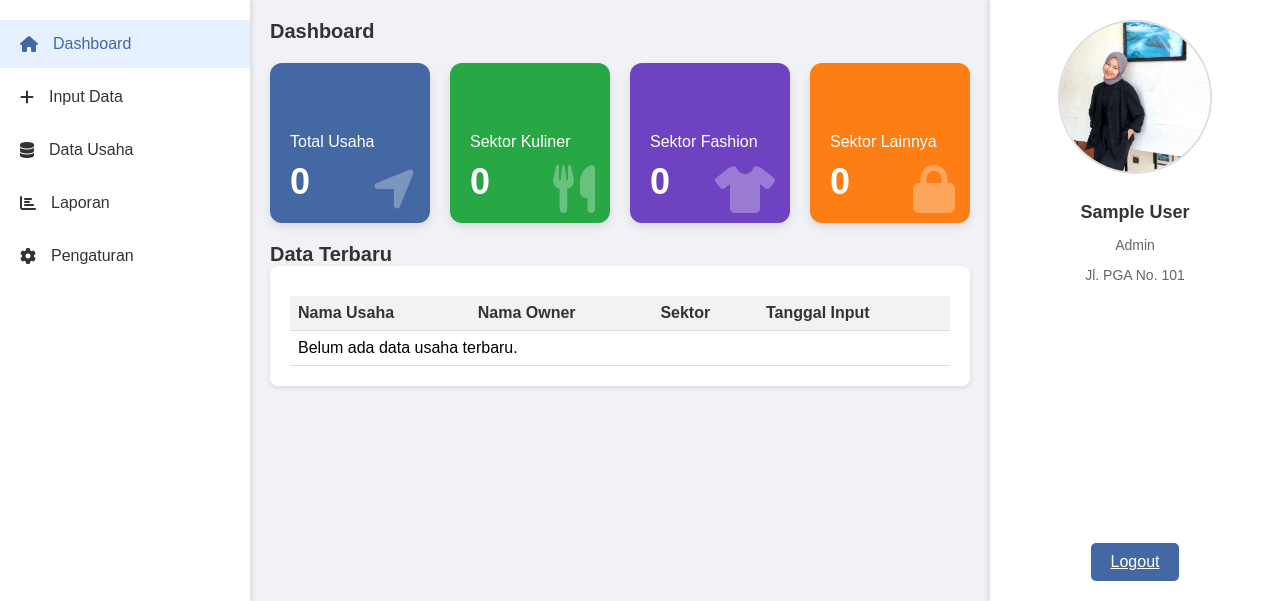
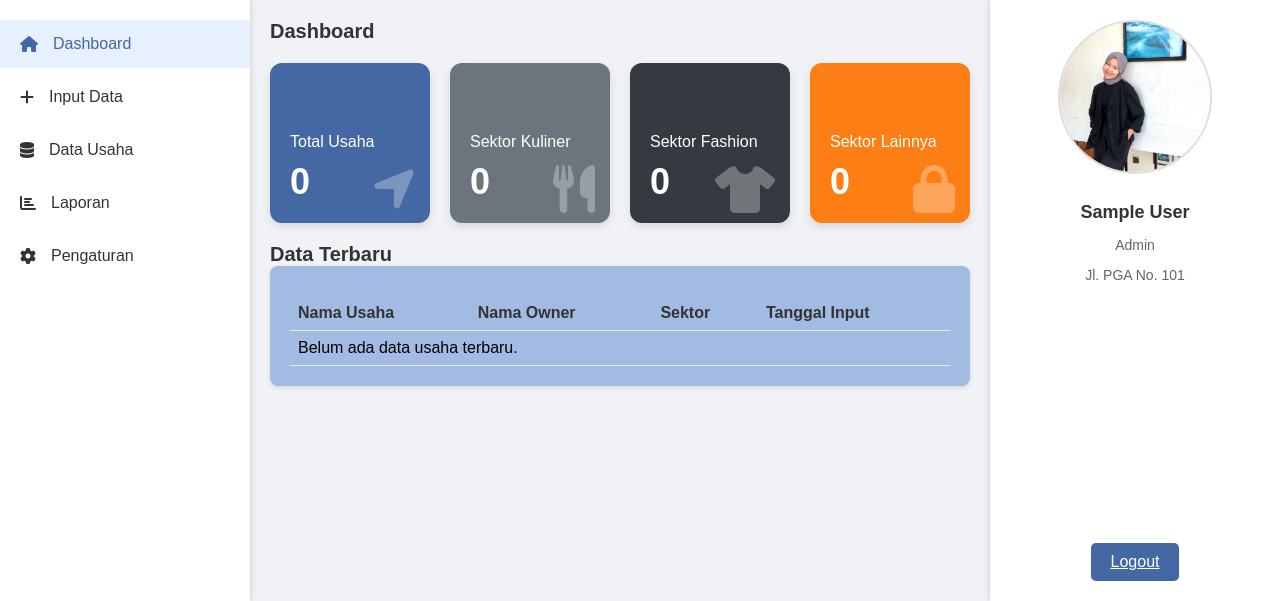
Before and after one commit to khairakeyy/dashboardperforma, a PHP site: page / in a window 1280 px wide. Shown: the part 199-800 px from the top of the page. Run offline with PHP 8.4, Linux system fonts and the light colour scheme; the visitor is signed in with stand-in values (Sample User, id 1); data that the repository does not hold is empty.

Commit message:
Enhance UI with additional card styles and update data table aesthetics

```diff
--- a/index.php
+++ b/index.php
@@ -79,8 +79,12 @@ $result_terbaru = mysqli_query($koneksi, $query_terbaru);
         .card-green-kuliner { background-color: #28a745; }
         .card-purple-fashion { background-color: #6f42c1; }
         .card-orange-lainnya { background-color: #fd7e14; }
+        .card-dark-lainnya { background-color: #343a40; }
+        .card-teal-edukasi { background-color: #20c997; }
+        .card-gray-transport { background-color: #6c757d; }
+        .card-orange-kerajinan { background-color: #fd7e14; }
         .data-terbaru { margin-top: 0; }
-        .data-terbaru-box { background-color: #fff; padding: 20px; border-radius: 8px; box-shadow: 0 2px 5px rgba(0, 0, 0, 0.1); }
+        .data-terbaru-box { background-color: #a2bbe2; padding: 20px; border-radius: 8px; box-shadow: 0 2px 5px rgba(0, 0, 0, 0.1); }
         .sidebar-right { width: 250px; background-color: #fff; padding: 20px; box-shadow: -2px 0 5px rgba(0, 0, 0, 0.1); display: flex; flex-direction: column; align-items: center; }
         .profile-pic-container { width: 150px; height: 150px; border-radius: 50%; overflow: hidden; margin-bottom: 10px; border: 2px solid #ddd; }
         .profile-pic { width: 100%; height: 100%; object-fit: cover; }
@@ -90,8 +94,8 @@ $result_terbaru = mysqli_query($koneksi, $query_terbaru);
         .logout-button { background-color: #4468a3; color: #fff; border: none; padding: 10px 20px; border-radius: 5px; cursor: pointer; font-size: 16px; margin-top: auto; }
         .logout-button:hover { background-color: #314d79; }
         .data-terbaru-table { width: 100%; border-collapse: collapse; margin-top: 10px; }
-        .data-terbaru-table th, .data-terbaru-table td { text-align: left; padding: 8px; border-bottom: 1px solid #ddd; }
-        .data-terbaru-table th { background-color: #f2f2f2; color: #333; }
+        .data-terbaru-table th, .data-terbaru-table td { text-align: left; padding: 8px; border-bottom: 1px solid #eaeaeaff; }
+        .data-terbaru-table th { background-color: #a2bbe2; color: #333; }
         .data-terbaru-table tr:hover { background-color: #f5f5f5; }
     </style>
 </head>
@@ -134,21 +138,21 @@ $result_terbaru = mysqli_query($koneksi, $query_terbaru);
                     </div>
                     <i class="fas fa-location-arrow icon-card"></i>
                 </div>
-                <div class="card-stats card-green-kuliner">
+                <div class="card-stats card-gray-transport">
                     <div>
                         <h3>Sektor Kuliner</h3>
                         <p class="value"><?php echo $kuliner_count; ?></p>
                     </div>
                     <i class="fas fa-utensils icon-card"></i>
                 </div>
-                <div class="card-stats card-purple-fashion">
+                <div class="card-stats card-dark-lainnya">
                     <div>
                         <h3>Sektor Fashion</h3>
                         <p class="value"><?php echo $fashion_count; ?></p>
                     </div>
                     <i class="fas fa-tshirt icon-card"></i>
                 </div>
-                <div class="card-stats card-orange-lainnya">
+                <div class="card-stats card-orange-kerajinan">
                     <div>
                         <h3>Sektor Lainnya</h3>
                         <p class="value"><?php echo $lainnya_count; ?></p>
```
